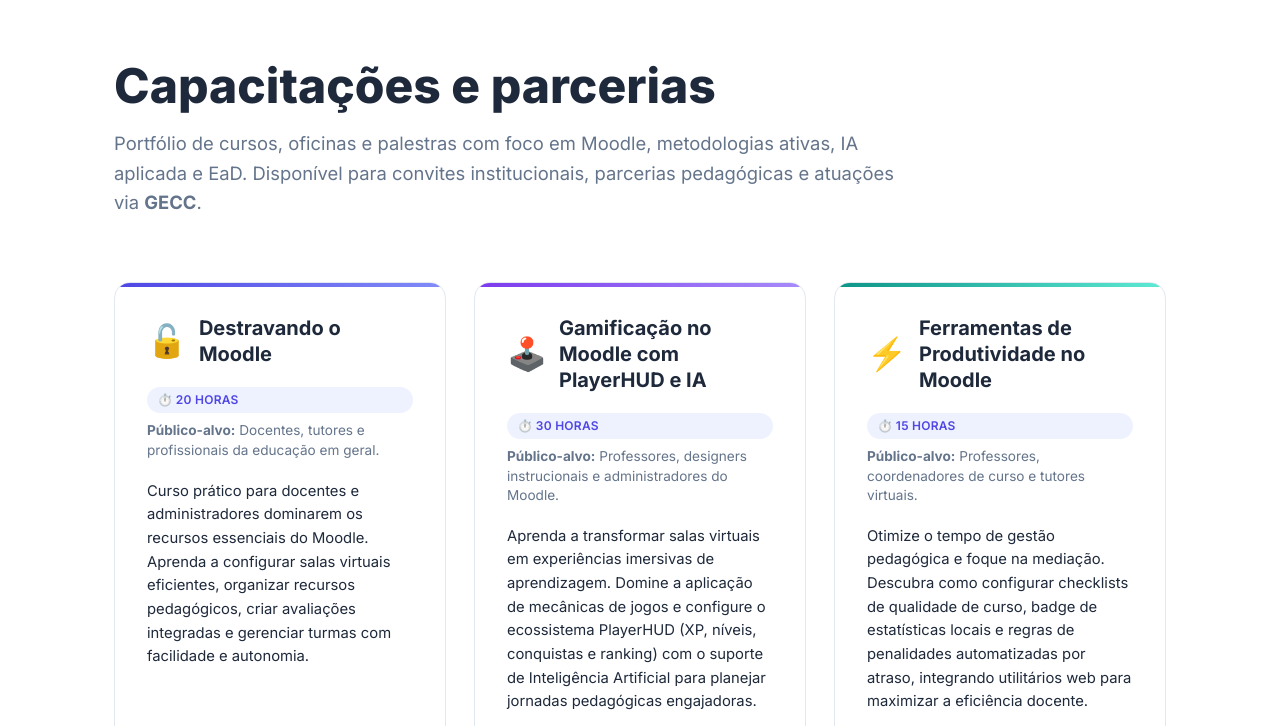
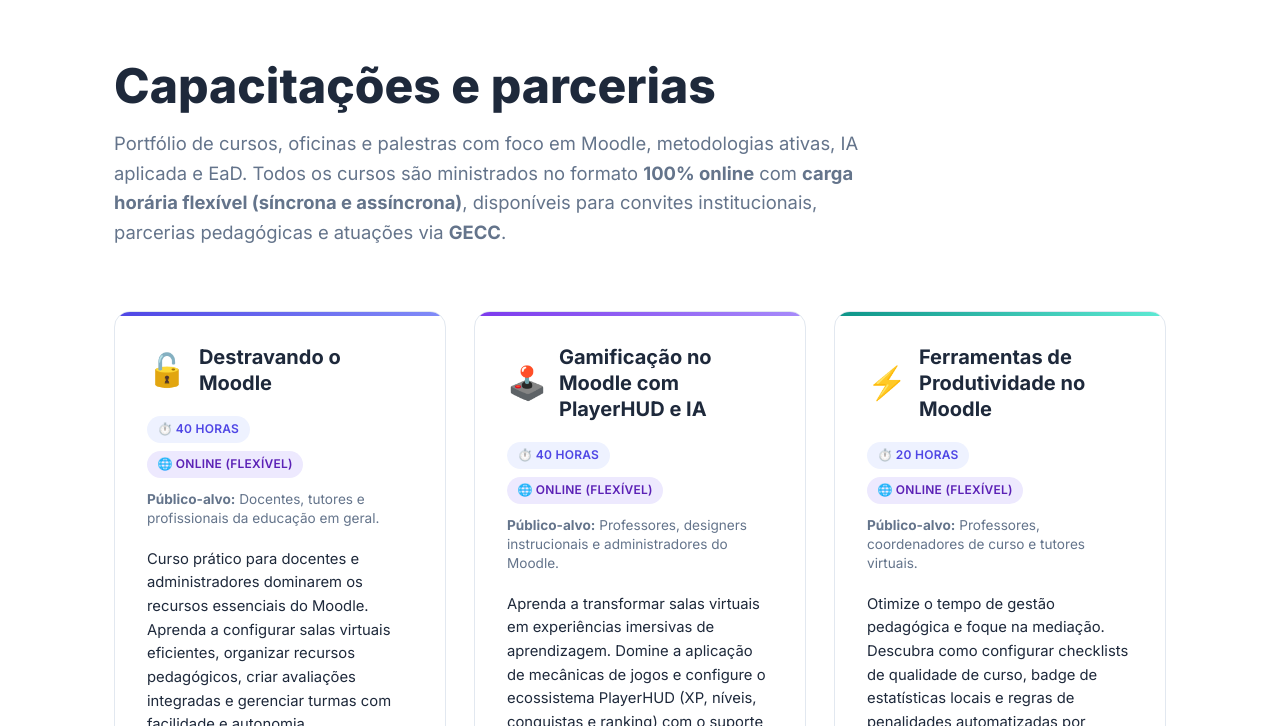
Before and after one commit to jeanlucio/jeanlucio.github.io, an Astro site: page /capacitacoes in a window 1280 px wide. Shown: the part 74-800 px from the top of the page. Built offline with nearby package versions, Linux system fonts and the light colour scheme; Astro itself is replaced by a stand-in of ours.

Commit message:
style: ajusta carga horária e formato flexível dos cursos

```diff
--- a/src/data/capacitacoes.ts
+++ b/src/data/capacitacoes.ts
@@ -15,7 +15,7 @@
     title: 'Destravando o Moodle',
     description:
       'Curso prático para docentes e administradores dominarem os recursos essenciais do Moodle. Aprenda a configurar salas virtuais eficientes, organizar recursos pedagógicos, criar avaliações integradas e gerenciar turmas com facilidade e autonomia.',
-    duration: '20 horas',
+    duration: '40 horas',
     targetAudience: 'Docentes, tutores e profissionais da educação em geral.',
     topics: [
       'Estruturação lógica de salas de aula e boas práticas de design instrucional.',
@@ -30,7 +30,7 @@
     title: 'Gamificação no Moodle com PlayerHUD e IA',
     description:
       'Aprenda a transformar salas virtuais em experiências imersivas de aprendizagem. Domine a aplicação de mecânicas de jogos e configure o ecossistema PlayerHUD (XP, níveis, conquistas e ranking) com o suporte de Inteligência Artificial para planejar jornadas pedagógicas engajadoras.',
-    duration: '30 horas',
+    duration: '40 horas',
     targetAudience: 'Professores, designers instrucionais e administradores do Moodle.',
     topics: [
       'Teorias e conceitos de gamificação aplicada à educação (octalysis, tipos de jogadores).',
@@ -45,7 +45,7 @@
     title: 'Ferramentas de Produtividade no Moodle',
     description:
       'Otimize o tempo de gestão pedagógica e foque na mediação. Descubra como configurar checklists de qualidade de curso, badge de estatísticas locais e regras de penalidades automatizadas por atraso, integrando utilitários web para maximizar a eficiência docente.',
-    duration: '15 horas',
+    duration: '20 horas',
     targetAudience: 'Professores, coordenadores de curso e tutores virtuais.',
     topics: [
       'Configuração do Checklist do Professor para garantia de qualidade pré-lançamento.',
@@ -90,7 +90,7 @@
     title: 'Introdução a Educação a Distância',
     description:
       'Fundamentos conceituais, históricos e metodológicos da EaD. Conheça as principais teorias de aprendizagem em rede, entenda a transição do papel de transmissor para mediador e aprenda a estabelecer uma comunicação síncrona e assíncrona clara e afetiva.',
-    duration: '20 horas',
+    duration: '40 horas',
     targetAudience: 'Professores ingressantes na EaD, tutores iniciantes e licenciandos.',
     topics: [
       'Gênese e gerações da Educação a Distância.',
--- a/src/pages/capacitacoes.astro
+++ b/src/pages/capacitacoes.astro
@@ -13,7 +13,8 @@
         <h1 class="page-title">Capacitações e parcerias</h1>
         <p class="page-subtitle">
           Portfólio de cursos, oficinas e palestras com foco em Moodle, metodologias ativas, IA aplicada e EaD.
-          Disponível para convites institucionais, parcerias pedagógicas e atuações via <strong>GECC</strong>.
+          Todos os cursos são ministrados no formato <strong>100% online</strong> com <strong>carga horária flexível (síncrona e assíncrona)</strong>,
+          disponíveis para convites institucionais, parcerias pedagógicas e atuações via <strong>GECC</strong>.
         </p>
       </header>
 
@@ -27,7 +28,10 @@
             </div>
 
             <div class="course-meta">
-              <span class="badge badge--primary">⏱️ {curso.duration}</span>
+              <div class="course-badges">
+                <span class="badge badge--primary">⏱️ {curso.duration}</span>
+                <span class="badge badge--purple">🌐 Online (Flexível)</span>
+              </div>
               <p class="course-audience"><strong>Público-alvo:</strong> {curso.targetAudience}</p>
             </div>
 
@@ -176,6 +180,12 @@
   .course-meta {
     display: flex;
     flex-direction: column;
+    gap: 0.75rem;
+  }
+
+  .course-badges {
+    display: flex;
+    flex-wrap: wrap;
     gap: 0.5rem;
   }
 
```
